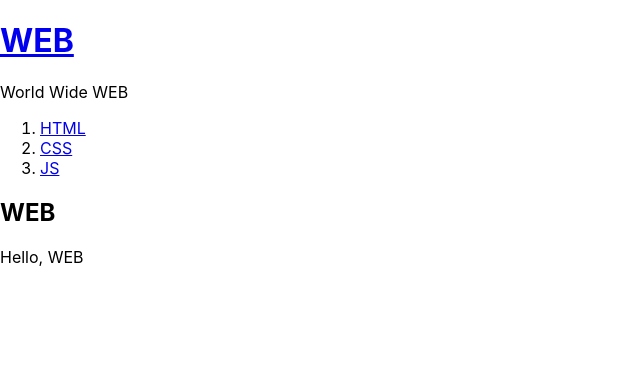
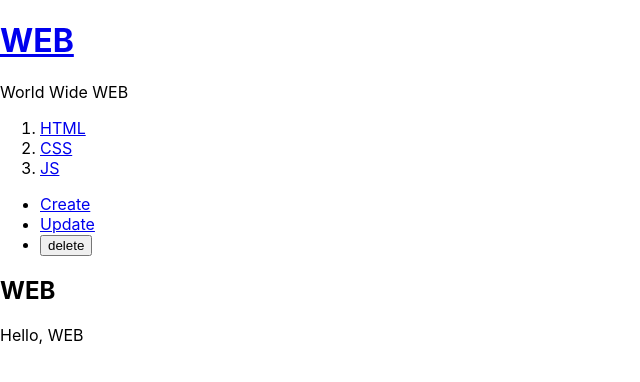
Before and after one commit to abi-hong/React, a React (Create React App) app in the folder react-redux-webapplication/: page / in a window 1280 px wide. Shown: the top 382 px of the page, without its empty margins (0-640 px from the left). Built offline with nearby package versions, Linux system fonts and the light colour scheme.

Commit message:
control 버튼 만들기

```diff
--- a/react-redux-webapplication/src/App.js
+++ b/react-redux-webapplication/src/App.js
@@ -2,12 +2,14 @@ import './App.css';
 import ArticleContainer from './containers/Article';
 import Header from './components/Header';
 import NavContainer from './containers/Nav';
+import ControlContainer from './containers/Control';
 
 function App() {
   return (
     <div className="App">
       <Header ></Header>
       <NavContainer></NavContainer>
+      <ControlContainer></ControlContainer>
       <ArticleContainer></ArticleContainer>
     </div>
   );
--- /dev/null
+++ b/react-redux-webapplication/src/components/Control.jsx
@@ -0,0 +1,24 @@
+import React, { Component } from 'react';
+
+export default class Control extends Component {
+    render() {
+        return (
+            <ul>
+                <li><a href="create" onClick={function(e) {
+                    this.props.onClick('CREATE');
+                    e.preventDefault();
+                }.bind(this)}>Create</a></li>
+                <li><a href="update" onClick={function(e) {
+                    this.props.onClick('UPDATE');
+                    e.preventDefault();
+                }.bind(this)}>Update</a></li>
+                <li>
+                    <input type="button" value="delete" onClick={function(e) {
+                        this.props.onClick('DELETE');
+                        e.preventDefault();
+                    }.bind(this)}></input>
+                </li>
+            </ul>
+        )
+    }
+}
--- /dev/null
+++ b/react-redux-webapplication/src/containers/Control.jsx
@@ -0,0 +1,13 @@
+import Control from '../components/Control';
+import { connect } from 'react-redux';
+
+export default connect(
+    null,
+    function(dispatch) {
+        return {
+            onClick: function(mode) {
+                dispatch({ type: mode });
+            }
+        }
+    }
+)(Control);
--- a/react-redux-webapplication/src/containers/Nav.jsx
+++ b/react-redux-webapplication/src/containers/Nav.jsx
@@ -8,7 +8,7 @@ export default connect(
     function(dispatch) {
         return {
             onClick: function(id) {
-                dispatch({ type: 'READ', id: id});
+                dispatch({ type: 'READ', id: id });
             }
         }
     }
--- a/react-redux-webapplication/src/store.js
+++ b/react-redux-webapplication/src/store.js
@@ -21,6 +21,9 @@ function reducer(state=initState, action) {
     if (action.type === 'READ') {
         return {...state, mode: 'READ', selected_content_id: action.id };
     }
+    if (action.type === 'CREATE') {
+        return {...state, mode: 'CREATE', selected_content_id: action.id };
+    }
     return state;
 }
 
```
